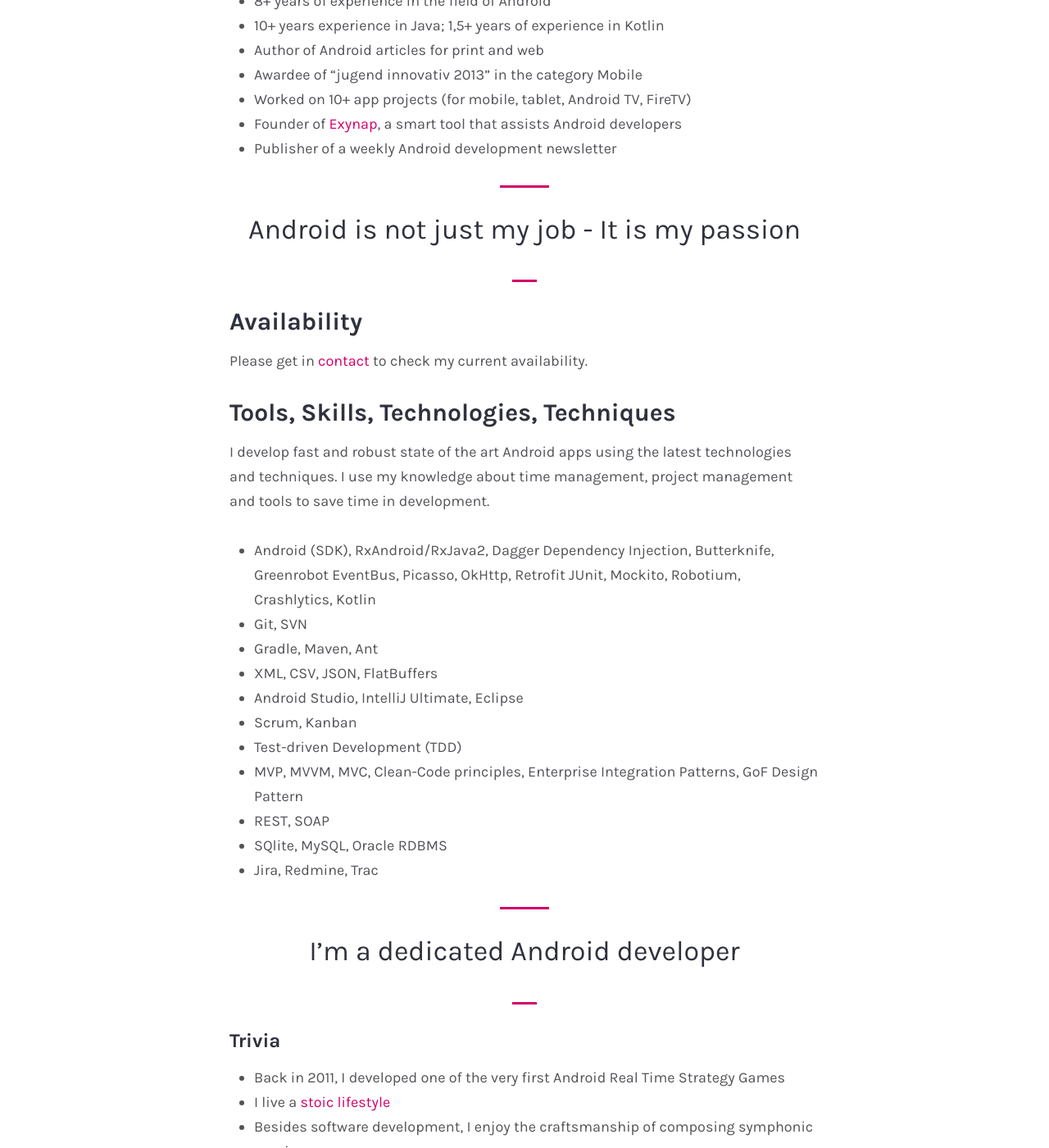
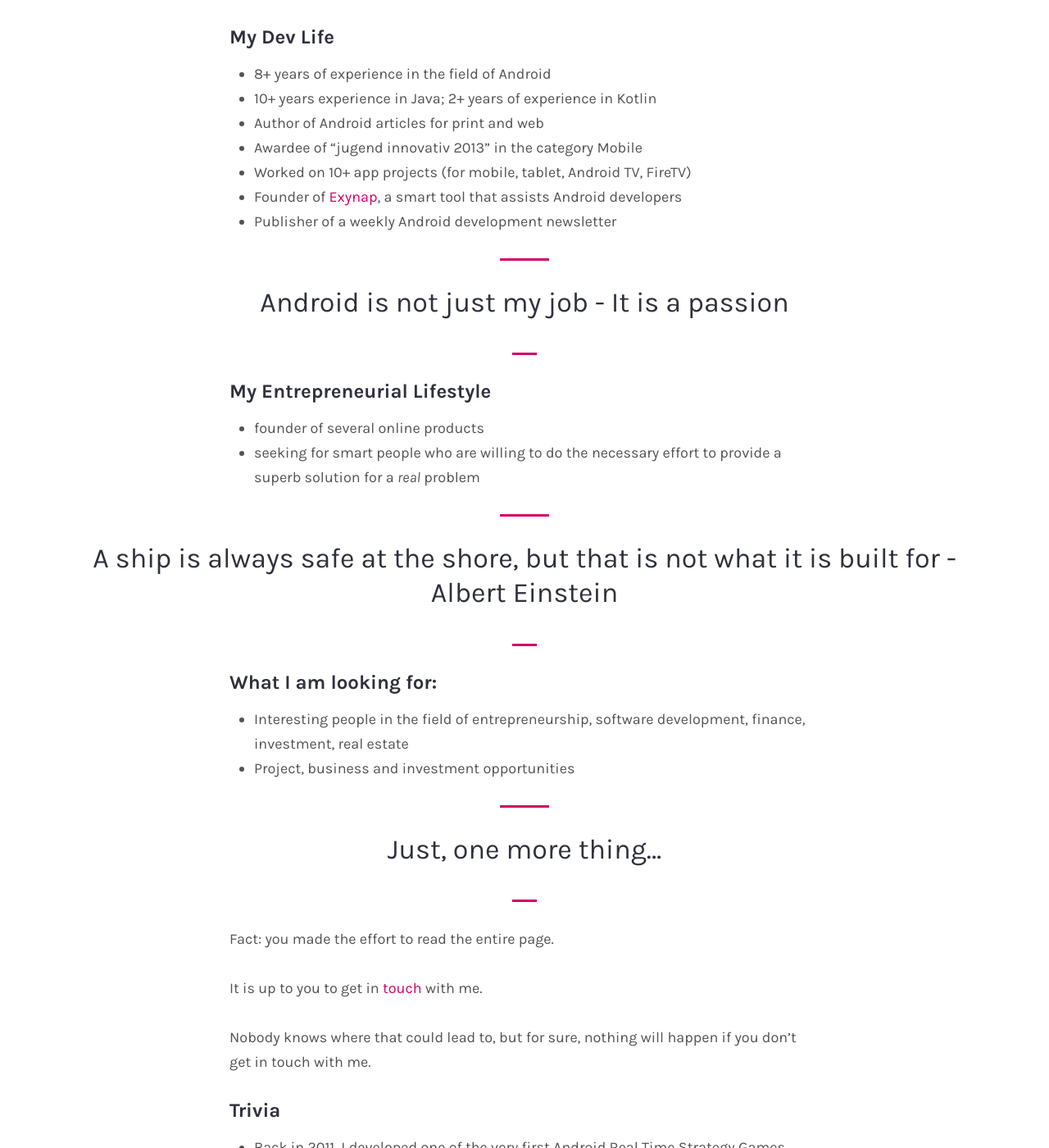
Before and after one commit to andreasschrade/andreasschrade.github.com, a Jekyll site: the page built from about.md, in a window 1280 px wide and 1400 px high, scrolled down 562 px. Shown: the whole window at 82% size. Built offline with Jekyll 4.4.1, drawn with Linux system fonts in a browser that asks for light colours; some web fonts are replaced; some of the changed text lies outside the part shown.

Commit message:
update bio

```diff
--- a/_config.yml
+++ b/_config.yml
@@ -19,14 +19,14 @@
   image: 'authorimage.jpg'
   greetings: 'Hi, I am Andreas!'
   description: |
-    <strong>Freelance Android Expert. Lifelong-Learner. Minimalist. Thinker.</strong><br>
-    Intrigued by ideas, exciting projects, finance & investing, books, armchair philosophy, composing, writing, classical music, and even better conversations.<br>Seeking to be inspired, to envision the unlikely, to work hard for things that are worth it, and to be surrounded by those who bring out the best in me... <a href="/contact/">Maybe that's you?</a>
-  bio: 'I’m a freelance Android Developer who serve companies all over the world. Intrigued by ideas, challenging projects, lifelong learning, armchair philosophy, and even better conversations.<br><br>Seeking to be inspired, to envision the unlikely, to work hard for things that are worth it, and to be surrounded by those who bring out the best in me.<br><b><u>Say Hi!</u></b><br><a href="https://twitter.com/andreasschrade">on Twitter @andreasschrade</a><br><a href="http://linkedin.com/in/andreasschrade">on LinkedIn andreasschrade</a><br><a href="/contact/">Contact me!</a>'
+    <strong>Entrepreneur - Android Developer Expert - Thinker</strong><br>
+    Intrigued by ideas, exciting projects, finance & investing, books, armchair philosophy, composing and even better conversations.<br>Seeking to be inspired, to envision the unlikely, to work hard for things that are worth it, and to be surrounded by those who bring out the best in me... <a href="/contact/">Send me a message!</a>
+  bio: 'IT company owner and enthusiastic Android Developer expert who serve companies in all over the world. Intrigued by ideas, challenging projects, lifelong learning, armchair philosophy, and even better conversations.<br><br>Seeking to be inspired, to envision the unlikely, to work hard for things that are worth it, and to be surrounded by those who bring out the best in me.<br><b><u>Say Hi!</u></b><br><a href="https://twitter.com/andreasschrade">on Twitter @andreasschrade</a><br><a href="http://linkedin.com/in/andreasschrade">on LinkedIn andreasschrade</a><br><a href="/contact/">Contact me!</a>'
 
 # Contact form setings
 email: blog@andreas-schrade.de
-contact_page_description: "Please contact me, I would love to hear from you!"
-thankyou_page_description: "Your message has been successfully sent. I will contact you very soon!"
+contact_page_description: "Let's discuss exciting ideas and projects, let's talk about entrepreneuership, marketing, sales, economy, investing, real estate, technology, philosophy, ..."
+thankyou_page_description: "Thanks. Your message has been successfully sent. I will contact you as soon as possible!"
 
 # Social links
 twitter: 'andreasschrade'
--- a/about.md
+++ b/about.md
@@ -5,44 +5,42 @@
 ---
 {% include image-caption.html imageurl="/assets/images/pages/about.jpg#right" title="Android Freelancer"  %}
 
-I'm Andreas Schrade, a dedicated Android developer!
+I'm Andreas Schrade, an IT company owner and enthusiastic Android Developer expert who serve companies in all over the world.
 
-My aspiration is the fast and seamlessly integration into my clients' teams and workflows to create high quality software in an efficient, harmonic and long-lasting way that serves the needs of users.
+Over 12 years of programming experience, more than 6 years of experience in the professional field of entrepreneurship and online marketing.
 
 There's nothing I can't handle.
 
 <h3>Who I am:</h3>
 
+<h4>My Dev Life</h4>
 - 8+ years of experience in the field of Android
-- 10+ years experience in Java; 1,5+ years of experience in Kotlin
+- 10+ years experience in Java; 2+ years of experience in Kotlin
 - Author of Android articles for print and web
 - Awardee of “jugend innovativ 2013” in the category Mobile
 - Worked on 10+ app projects (for mobile, tablet, Android TV, FireTV)
 - Founder of <a target="_blank" href="http://exynap.com">Exynap</a>, a smart tool that assists Android developers
 - Publisher of a weekly Android development newsletter
 
->Android is not just my job - It is my passion
+>Android is not just my job - It is a passion
 
-<h3>Availability</h3>
-Please get in <a href="/contact/">contact</a> to check my current availability.
+<h4>My Entrepreneurial Lifestyle</h4>
+- founder of several online products
+- seeking for smart people who are willing to do the necessary effort to provide a superb solution for a <i>real</i> problem
 
-<h3>Tools, Skills, Technologies, Techniques</h3>
+>A ship is always safe at the shore, but that is not what it is built for - Albert Einstein
 
-I develop fast and robust state of the art Android apps using the latest technologies and techniques. I use my knowledge about time management, project management and tools to save time in development.
+<h4>What I am looking for:</h4>
+- Interesting people in the field of entrepreneurship, software development, finance, investment, real estate
+- Project, business and investment opportunities
 
-- Android (SDK), RxAndroid/RxJava2, Dagger Dependency Injection, Butterknife, Greenrobot EventBus, Picasso, OkHttp, Retrofit JUnit, Mockito, Robotium, Crashlytics, Kotlin
-- Git, SVN
-- Gradle, Maven, Ant
-- XML, CSV, JSON, FlatBuffers
-- Android Studio, IntelliJ Ultimate, Eclipse
-- Scrum, Kanban
-- Test-driven Development (TDD)
-- MVP, MVVM, MVC, Clean-Code principles, Enterprise Integration Patterns, GoF Design Pattern
-- REST, SOAP
-- SQlite, MySQL, Oracle RDBMS
-- Jira, Redmine, Trac
+>Just, one more thing...
 
->I'm a dedicated Android developer
+Fact: you made the effort to read the entire page.
+
+It is up to you to get in <a href="/contact/">touch</a> with me.
+
+Nobody knows where that could lead to, but for sure, nothing will happen if you don't get in touch with me.
 
 <h4>Trivia</h4>
 - Back in 2011, I developed one of the very first Android Real Time Strategy Games
```
